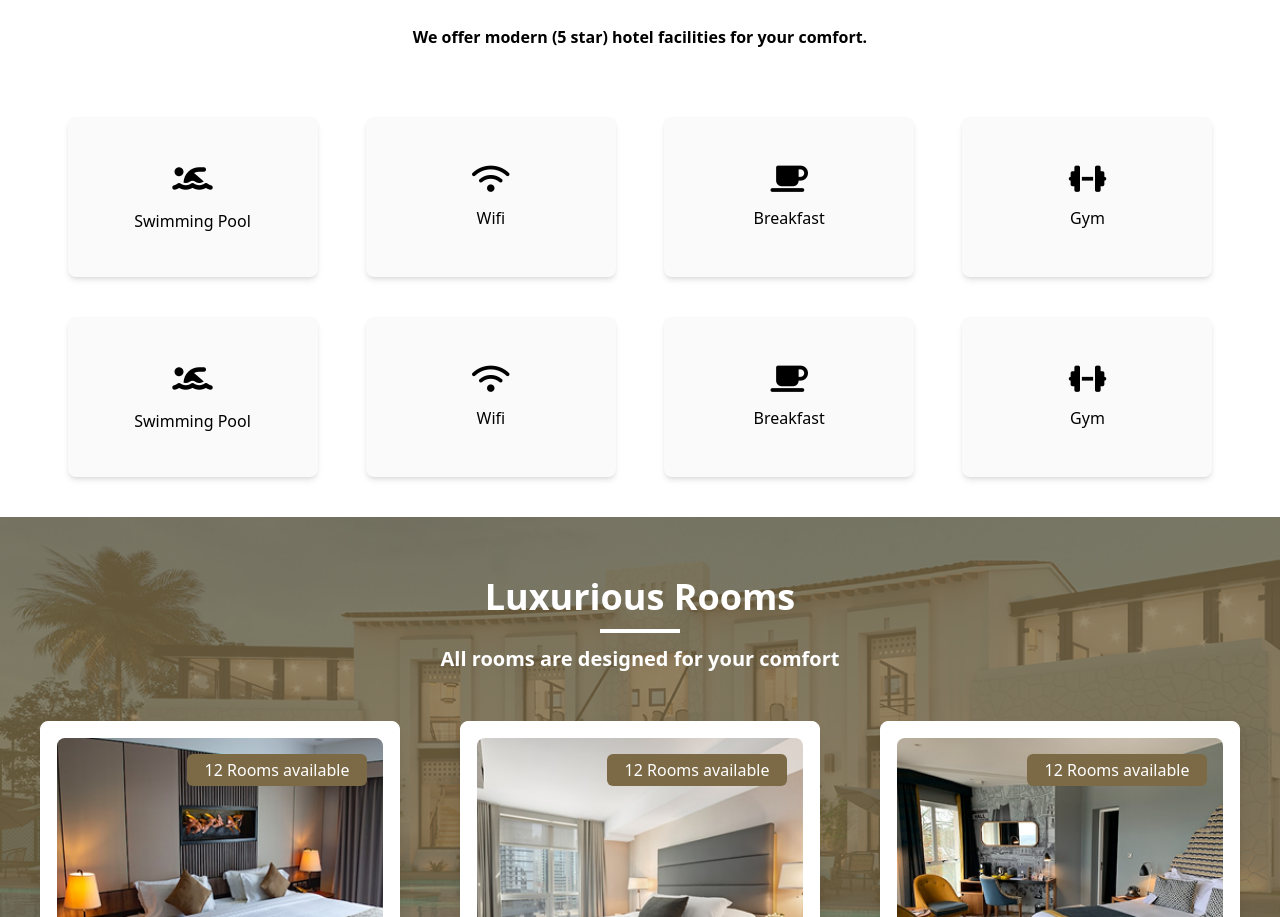
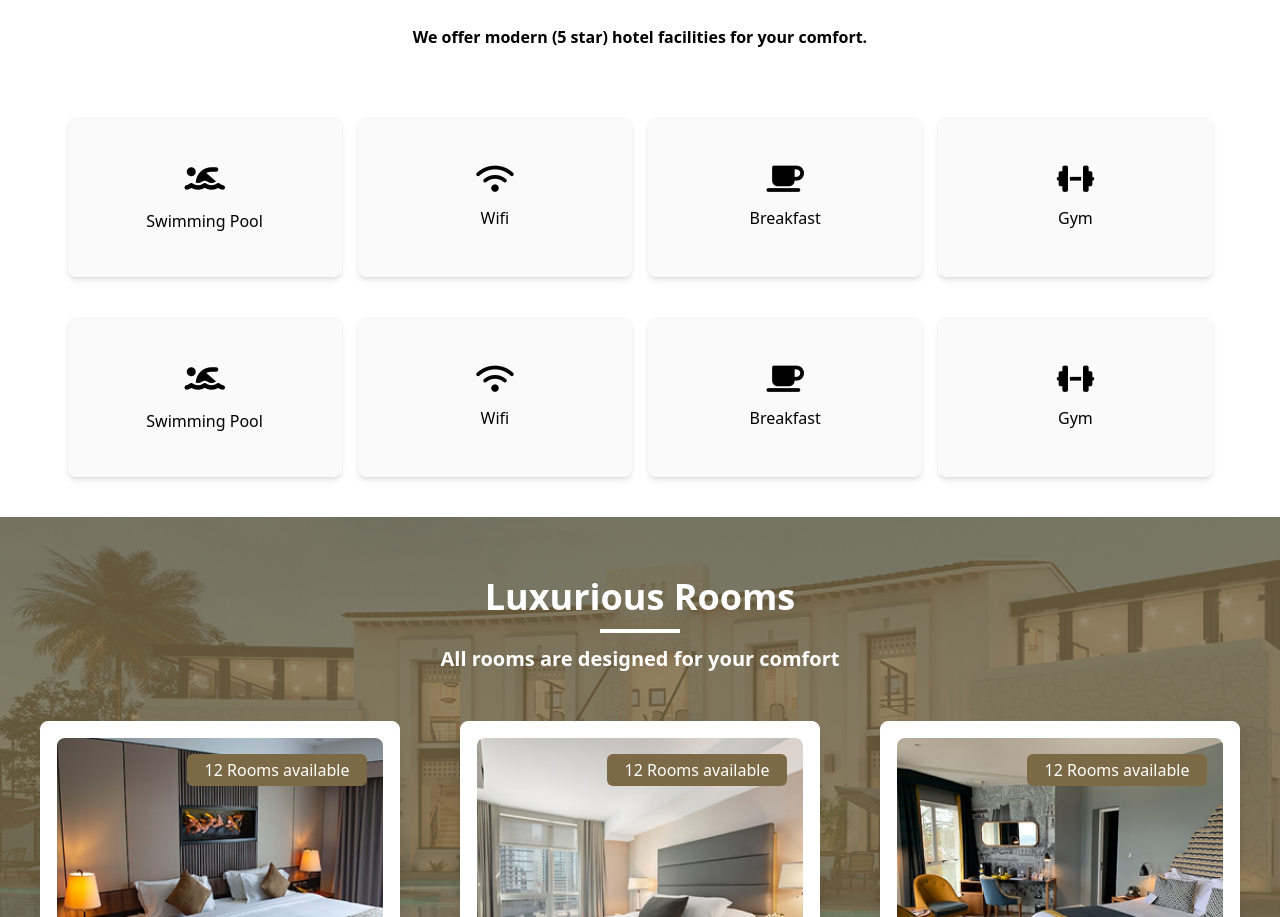
Before and after one commit to Ashishpanwar0/NovaNectar, a React (Vite) app: page / in a window 1280 px wide. Shown: the part 828-1745 px from the top of the page. Built offline with nearby package versions, Linux system fonts and the light colour scheme.

Commit message:
Initial commit

```diff
--- a/src/Components/Facilities.jsx
+++ b/src/Components/Facilities.jsx
@@ -18,50 +18,45 @@ const Facilities = () => {
         <p className='font-bold'>We offer modern (5 star) hotel facilities for your comfort.</p>
       </div>
 
-      <section className='flex flex-wrap justify-center md:justify-center lg:justify-between max-w-[1145px] mx-auto mt-10 gap-4'>
-  <div className='w-full min-[480px]:w-[45%] md:w-[300px] lg:w-[250px] h-40 text-center bg-[#FAFAFA] flex flex-col items-center justify-center rounded-lg shadow-md'>
+      <section className='grid grid-cols-2 sm:grid-cols-2 md:grid-cols-3 lg:grid-cols-4 max-w-[1145px] mx-auto mt-10 gap-4'>
+  <div className='w-full h-40 text-center bg-[#FAFAFA] flex flex-col items-center justify-center rounded-lg shadow-md'>
     <i className="fa-solid fa-person-swimming text-4xl mb-3"></i>
     <p>Swimming Pool</p>
   </div>
-
-  <div className='w-full min-[480px]:w-[45%] md:w-[300px] lg:w-[250px] h-40 text-center bg-[#FAFAFA] flex flex-col items-center justify-center rounded-lg shadow-md'>
+  <div className='w-full h-40 text-center bg-[#FAFAFA] flex flex-col items-center justify-center rounded-lg shadow-md'>
     <i className="fa-solid fa-wifi text-3xl mb-3"></i>
     <p>Wifi</p>
   </div>
-
-  <div className='w-full min-[480px]:w-[45%] md:w-[300px] lg:w-[250px] h-40 text-center bg-[#FAFAFA] flex flex-col items-center justify-center rounded-lg shadow-md'>
+  <div className='w-full h-40 text-center bg-[#FAFAFA] flex flex-col items-center justify-center rounded-lg shadow-md'>
     <i className="fa-solid fa-mug-saucer text-3xl mb-3"></i>
     <p>Breakfast</p>
   </div>
-
-  <div className='w-full min-[480px]:w-[45%] md:w-[300px] lg:w-[250px] h-40 text-center bg-[#FAFAFA] flex flex-col items-center justify-center rounded-lg shadow-md'>
+  <div className='w-full h-40 text-center bg-[#FAFAFA] flex flex-col items-center justify-center rounded-lg shadow-md'>
     <i className="fa-solid fa-dumbbell text-3xl mb-3"></i>
     <p>Gym</p>
   </div>
 </section>
 
-<section className='flex flex-wrap justify-center md:justify-center lg:justify-between max-w-[1145px] mx-auto mt-10 gap-4'>
-  <div className='w-full min-[480px]:w-[45%] md:w-[300px] lg:w-[250px] h-40 text-center bg-[#FAFAFA] flex flex-col items-center justify-center rounded-lg shadow-md'>
+
+<section className='grid grid-cols-2 sm:grid-cols-2 md:grid-cols-3 lg:grid-cols-4 max-w-[1145px] mx-auto mt-10 gap-4'>
+  <div className='w-full h-40 text-center bg-[#FAFAFA] flex flex-col items-center justify-center rounded-lg shadow-md'>
     <i className="fa-solid fa-person-swimming text-4xl mb-3"></i>
     <p>Swimming Pool</p>
   </div>
-
-  <div className='w-full min-[480px]:w-[45%] md:w-[300px] lg:w-[250px] h-40 text-center bg-[#FAFAFA] flex flex-col items-center justify-center rounded-lg shadow-md'>
+  <div className='w-full h-40 text-center bg-[#FAFAFA] flex flex-col items-center justify-center rounded-lg shadow-md'>
     <i className="fa-solid fa-wifi text-3xl mb-3"></i>
     <p>Wifi</p>
   </div>
-
-  <div className='w-full min-[480px]:w-[45%] md:w-[300px] lg:w-[250px] h-40 text-center bg-[#FAFAFA] flex flex-col items-center justify-center rounded-lg shadow-md'>
+  <div className='w-full h-40 text-center bg-[#FAFAFA] flex flex-col items-center justify-center rounded-lg shadow-md'>
     <i className="fa-solid fa-mug-saucer text-3xl mb-3"></i>
     <p>Breakfast</p>
   </div>
-
-  <div className='w-full min-[480px]:w-[45%] md:w-[300px] lg:w-[250px] h-40 text-center bg-[#FAFAFA] flex flex-col items-center justify-center rounded-lg shadow-md'>
+  <div className='w-full h-40 text-center bg-[#FAFAFA] flex flex-col items-center justify-center rounded-lg shadow-md'>
     <i className="fa-solid fa-dumbbell text-3xl mb-3"></i>
     <p>Gym</p>
   </div>
 </section>
-   {/* .................facilities end............. */}
+{/* .................facilities end............. */}
     </>
   )
 }
```
